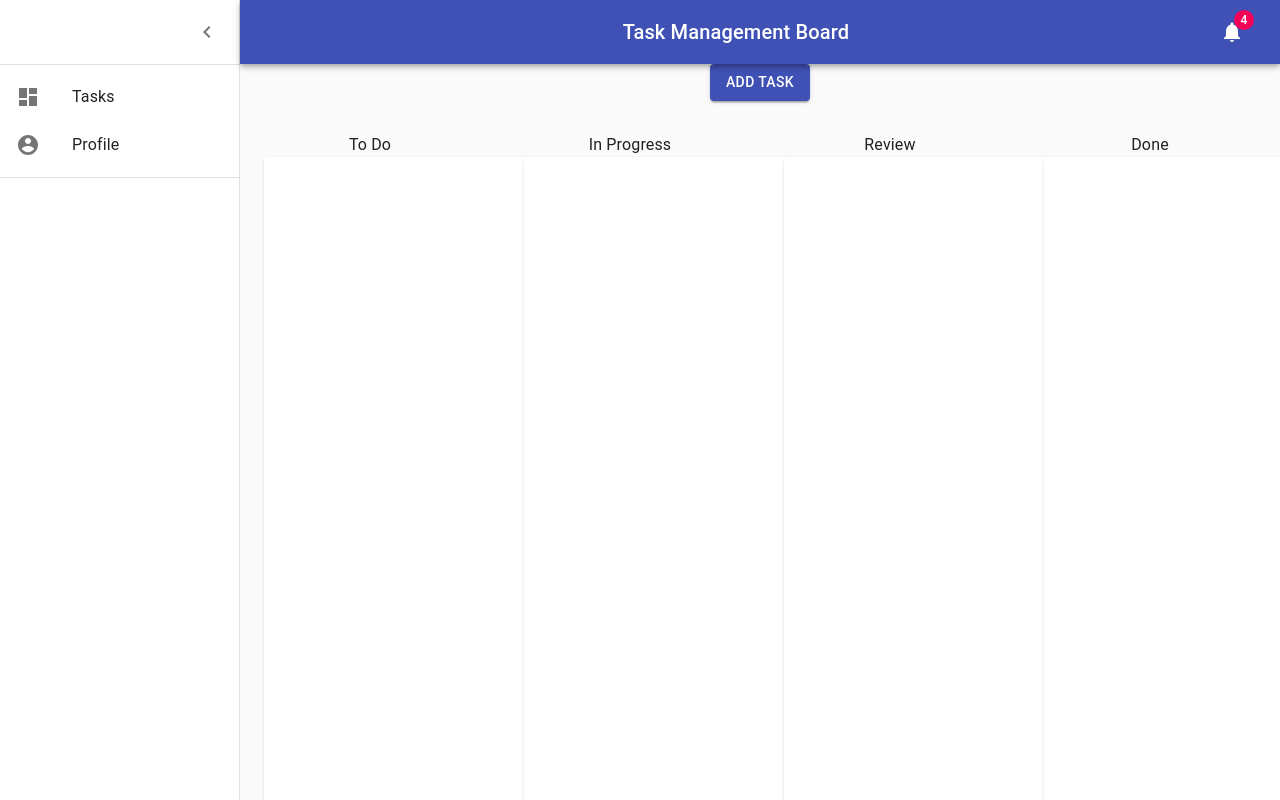
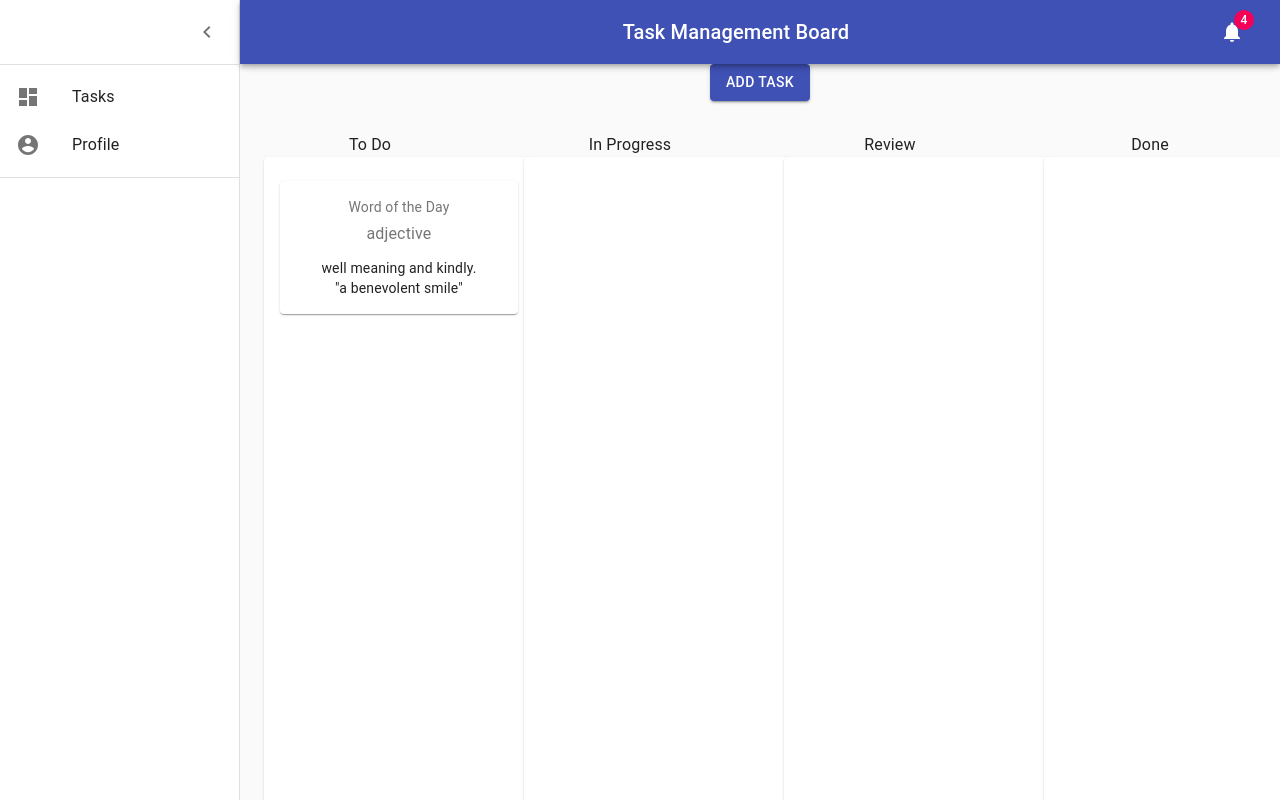
Before and after one commit to CMSC-495-Group-One/TaskManagementUI, a React (Create React App) app: page /tasks in a window 1280 px wide. Built offline with nearby package versions, Linux system fonts and the light colour scheme; sample sign-in values are in the browser's storage.

Commit message:
Added cards template, will modify tomorrow to accept parameters like modals.js

```diff
--- /dev/null
+++ b/src/components/taskboard/cards.js
@@ -0,0 +1,70 @@
+import React from 'react';
+import { makeStyles } from '@material-ui/core/styles';
+import Card from '@material-ui/core/Card';
+import CardActionArea from '@material-ui/core/CardActionArea';
+import CardActions from '@material-ui/core/CardActions';
+import CardContent from '@material-ui/core/CardContent';
+import Button from '@material-ui/core/Button';
+import Typography from '@material-ui/core/Typography';
+import DialogActions from '@material-ui/core/DialogActions';
+import Dialog from '@material-ui/core/Dialog';
+import Modal from './modals';
+
+const useStyles = makeStyles({
+  root: {
+    minWidth: 230,
+    maxHeight: 150,
+  },
+  bullet: {
+    display: 'inline-block',
+    margin: '0 2px',
+    transform: 'scale(0.8)',
+  },
+  title: {
+    fontSize: 14,
+  },
+  pos: {
+    marginBottom: 12,
+  },
+});
+
+export default function Cards() {
+  const classes = useStyles();
+
+  const [showModal, setShowModal]= React.useState(false);
+  const handleClickOpen = () => {
+    setShowModal(true);
+  };
+
+  const handleClose = () => {
+    setShowModal(false);
+  };
+
+  return (
+    <Card className={classes.root}>
+      <CardActionArea onClick={handleClickOpen}>
+          <CardContent>
+            <Typography className={classes.title} color="textSecondary" gutterBottom>
+              Word of the Day
+            </Typography>
+            <Typography className={classes.pos} color="textSecondary">
+              adjective
+            </Typography>
+            <Typography variant="body2" component="p">
+              well meaning and kindly.
+              <br />
+              {'"a benevolent smile"'}
+            </Typography>
+          </CardContent>
+      </CardActionArea>
+      <Dialog open={showModal} onClose={handleClose} aria-labelledby="form-dialog-title">
+          <Modal/>
+          <DialogActions>
+            <Button onClick={handleClose} color="primary">
+              Publish
+            </Button>
+          </DialogActions>
+      </Dialog>
+    </Card>
+  );
+}
--- a/src/components/taskboard/modals.js
+++ b/src/components/taskboard/modals.js
@@ -21,8 +21,8 @@ const useStyles = makeStyles((theme) => ({
     },
 }));
 
-export default function Modal({ title, description, difficulty, onTitleChange,
-    onDescriptionChange, onDifficultyChange }) {
+export default function Modal({ title, description, difficulty, status,
+    onTitleChange, onDescriptionChange, onDifficultyChange, onStatusChange }) {
     const classes = useStyles();
 
     return (
@@ -62,6 +62,20 @@ export default function Modal({ title, description, difficulty, onTitleChange,
                         <MenuItem value={"HARD"}>Hard</MenuItem>
                     </Select>
                 </FormControl>
+                <FormControl className={classes.formControl}>
+                    <InputLabel id="demo-simple-select-label">Status</InputLabel>
+                    <Select
+                      labelId="demo-simple-select-label"
+                      id="demo-simple-select"
+                      value={status}
+                      onChange={onStatusChange}
+                    >
+                      <MenuItem value={"TO_DO"}>To Do</MenuItem>
+                      <MenuItem value={"IN_PROGRESS"}>In Progress</MenuItem>
+                      <MenuItem value={"REVIEW"}>Review</MenuItem>
+                      <MenuItem value={"DONE"}>Done</MenuItem>
+                    </Select>
+                </FormControl>
             </DialogContent>
         </div>
     );
--- a/src/components/taskboard/tasks.js
+++ b/src/components/taskboard/tasks.js
@@ -28,6 +28,7 @@ import ChevronLeftIcon from '@material-ui/icons/ChevronLeft';
 import NotificationsIcon from '@material-ui/icons/Notifications';
 import { mainListItems } from './listItems';
 import Modal from './modals';
+import Cards from './cards';
 import TaskService from '../../services/TaskService';
 import { useAuth } from "../../context/AuthProvider";
 import { useNavigate } from 'react-router-dom';
@@ -153,12 +154,14 @@ export default function Tasks() {
         setTitle('');
         setDescription('');
         setDifficulty('');
+        setStatus('');
     };
 
     // State to store the task data
     const [title, setTitle] = useState('');
     const [description, setDescription] = useState('');
     const [difficulty, setDifficulty] = useState('');
+    const [status, setStatus] = useState('');
 
     const handleCreateTask = async () => {
         //If not authenticated send to sign-in page
@@ -185,6 +188,7 @@ export default function Tasks() {
             setTitle('');
             setDescription('');
             setDifficulty('');
+            setStatus('');
 
         } catch (error) {
             console.error('Error creating task:', error);
@@ -244,9 +248,11 @@ export default function Tasks() {
                         title={title}
                         description={description}
                         difficulty={difficulty}
+                        status={status}
                         onTitleChange={(e) => setTitle(e.target.value)}
                         onDescriptionChange={(e) => setDescription(e.target.value)}
                         onDifficultyChange={(e) => setDifficulty(e.target.value)}
+                        onStatusChange={(e) => setStatus(e.target.value)}
                     />
                     <DialogActions>
                         <Button onClick={handleClose} color="primary">
@@ -265,20 +271,34 @@ export default function Tasks() {
                                 <Grid item xs={3}>
                                     <Typography>To Do</Typography>
                                     <Paper className={classes.paper}>
-
+                                      <List>
+                                        <Cards/>
+                                      </List>
                                     </Paper>
                                 </Grid>
                                 <Grid item xs={3}>
                                     <Typography>In Progress</Typography>
-                                    <Paper className={classes.paper} />
+                                    <Paper className={classes.paper}>
+                                      <List>
+
+                                      </List>
+                                    </Paper>
                                 </Grid>
                                 <Grid item xs={3}>
                                     <Typography>Review</Typography>
-                                    <Paper className={classes.paper} />
+                                    <Paper className={classes.paper}>
+                                      <List>
+
+                                      </List>
+                                    </Paper>
                                 </Grid>
                                 <Grid item xs={3}>
                                     <Typography>Done</Typography>
-                                    <Paper className={classes.paper} />
+                                    <Paper className={classes.paper}>
+                                      <List>
+
+                                      </List>
+                                    </Paper>
                                 </Grid>
                             </Grid>
                         </Grid>
```
